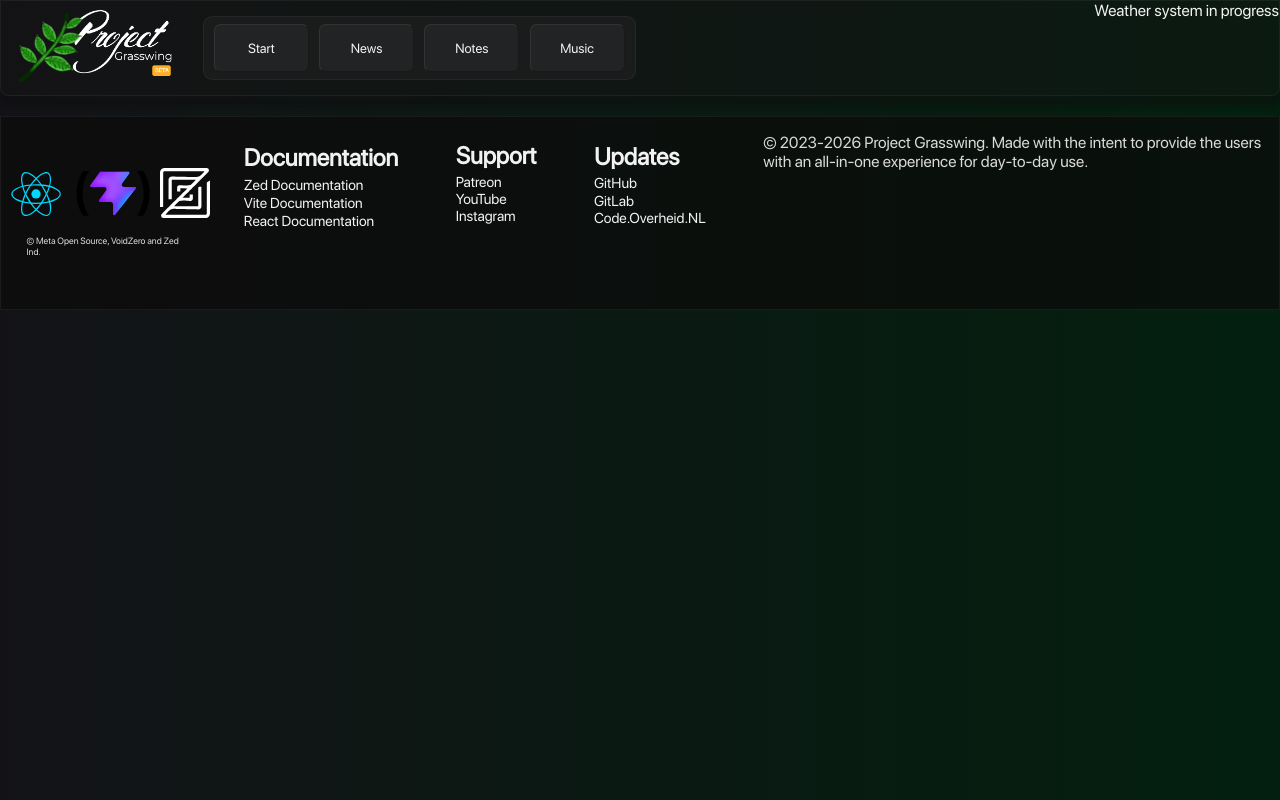
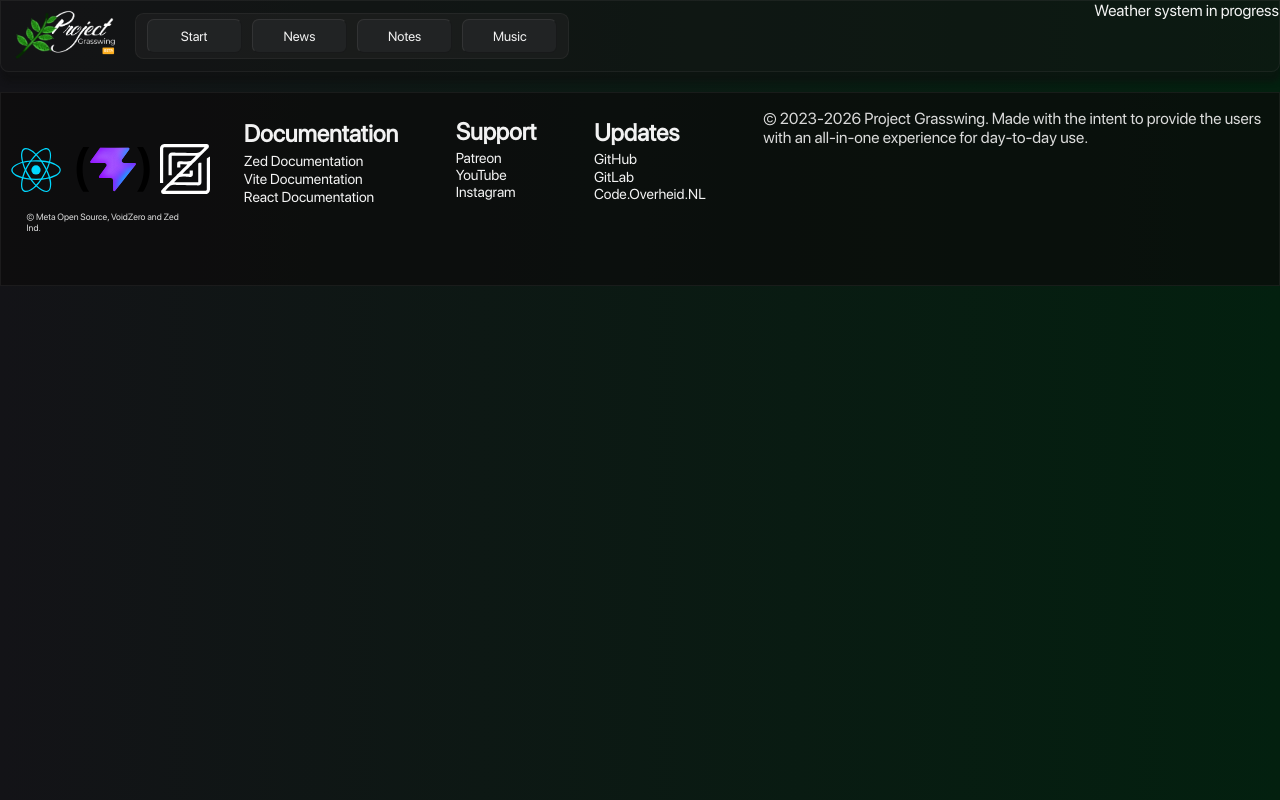
Before and after one commit to kustr-eedu/project-grasswing, a React (Vite) app: page /music in a window 1280 px wide. Built offline with nearby package versions, Linux system fonts and the light colour scheme.

Commit message:
Update v1.1.2b Smaller navbar
Signed-off-by: kustr_eedu <eduardokuster1@outlook.com>

```diff
--- a/src/pages/components/navbar.css
+++ b/src/pages/components/navbar.css
@@ -13,7 +13,7 @@ a {
     border-style: solid;
     border-color: rgba(73, 73, 73, 0.24);
     width: 100%;
-    height: 1in;
+    height: 0.75in;
     box-shadow: 1px 10px 5px rgba(13, 13, 13, 0.5);
     background-color: rgba(21, 20, 20, 0.5);
 }
@@ -22,8 +22,8 @@ a {
     object-fit: cover;
     padding-left: 0.75%;
     align-self: center;
-    width: 2in;
-    height: 0.85in;
+    width: 1.3in;
+    height: 0.54in;
 
 }
 
@@ -33,11 +33,11 @@ a {
     margin-right: auto;
     align-self: center;
     align-items: center;
-    border-radius: 0.10in;
+    border-radius: 0.09in;
     border-width: 0.012in;
     border-style: solid;
     border-color: rgba(73, 73, 73, 0.24);
-    height: 0.65in;
+    height: 0.45in;
     width: 33.75%;
     background-color: rgba(36, 36, 36, 0.514);
 }
--- a/src/pages/components/newsCard.css
+++ b/src/pages/components/newsCard.css
@@ -1,13 +1,7 @@
-section {
-    display: flex;
-    padding-left: 3%;
-}
-
 .news-text {
     padding-top: -2%;
     padding-left: 6px;
     padding-right: 6px;
-    text-align: justify;
     font-size: 0.18in;
 }
 
@@ -15,9 +9,9 @@ section {
     justify-self: center;
     align-self: center;
     width: 97%;
-    height: 1.65in;
+    height: 1.67in;
     object-fit: cover;
-    border-radius: 6px;
+    border-radius: 0.05in;
 }
 
 .news-card-grid-container {
@@ -25,7 +19,6 @@ section {
     gap: 20px;
     width: 100%;
 }
-
 
 .news-card-autor {
     padding-left: 2%;
@@ -40,7 +33,7 @@ section {
     width: 3in;
     border-radius: 0.09in;
     border-style: solid;
-    border-width: 0.017in;
+    border-width: 0.011in;
     justify-content: center;
     border-color: rgba(73, 73, 73, 0.24);
     background-color: rgba(27, 30, 31, 0.55);
--- a/src/pages/components/noteSystem.css
+++ b/src/pages/components/noteSystem.css
@@ -22,6 +22,7 @@
 input {
     width: 2.25in;
     height: 0.45in;
+    font-family: "SanFrancisco";
     background-color: rgba(33, 33, 33, 1);
     color: rgba(223, 223, 223, 1);
     border-radius: 0.05in;
```
